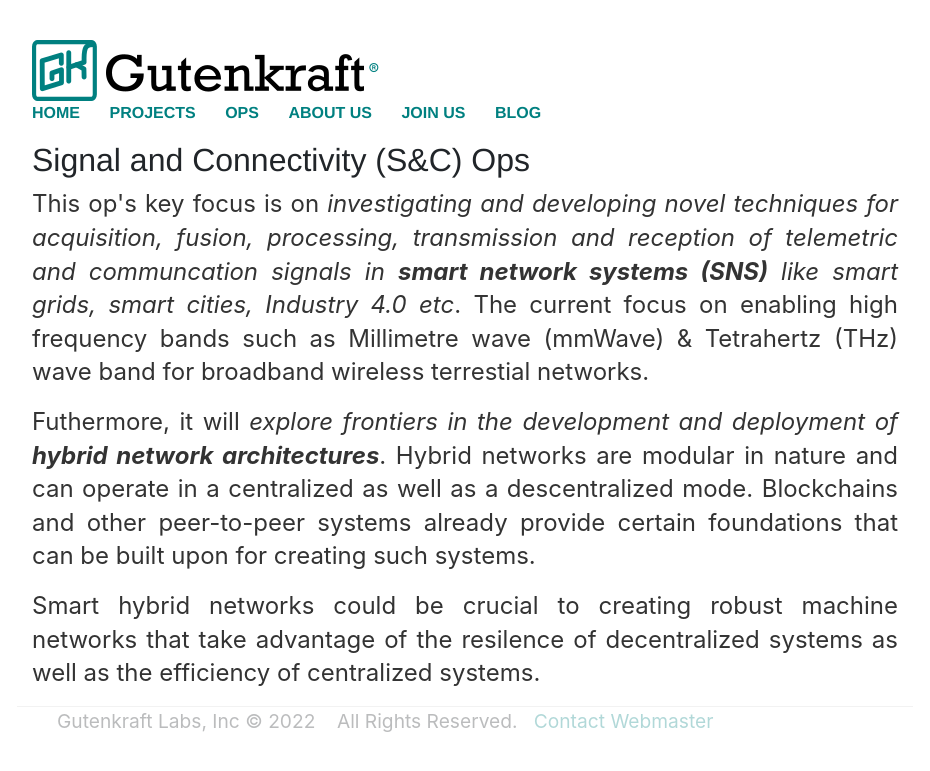
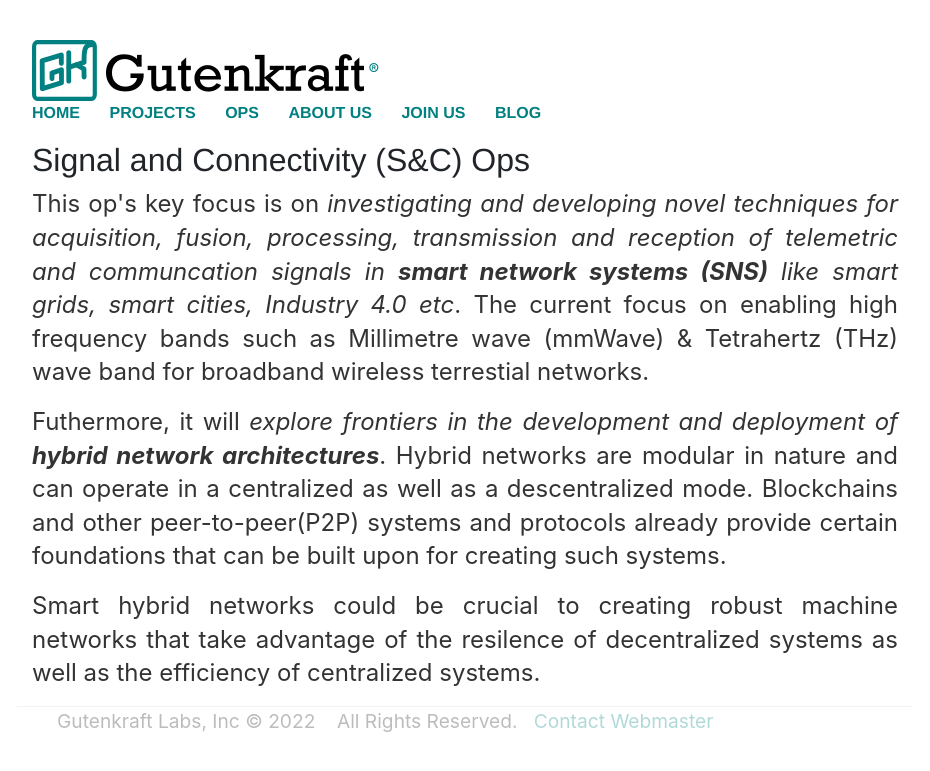
Before and after one commit to oferonmi/datafilik.github.io, a Jekyll site: the page built from ops/snc_op/index.html, in a window 1280 px wide. Shown: the top 771 px of the page, without its empty margins (175-1105 px from the left). Built offline with Jekyll 4.4.1, drawn with Linux system fonts in a browser that asks for light colours.

Commit message:
content update

```diff
--- a/ops/snc_op/index.html
+++ b/ops/snc_op/index.html
@@ -10,7 +10,7 @@
     </p>
 
     <p align="justify">
-        Futhermore, it will <em>explore frontiers in the development and deployment of <b>hybrid network architectures</b></em>. Hybrid networks are modular in nature and can operate in a centralized as well as a descentralized mode. Blockchains and other peer-to-peer systems already provide certain foundations that can be built upon for creating such systems.
+        Futhermore, it will <em>explore frontiers in the development and deployment of <b>hybrid network architectures</b></em>. Hybrid networks are modular in nature and can operate in a centralized as well as a descentralized mode. Blockchains and other peer-to-peer(P2P) systems and protocols already provide certain foundations that can be built upon for creating such systems.
     </p>
 
     <p align="justify">
```
